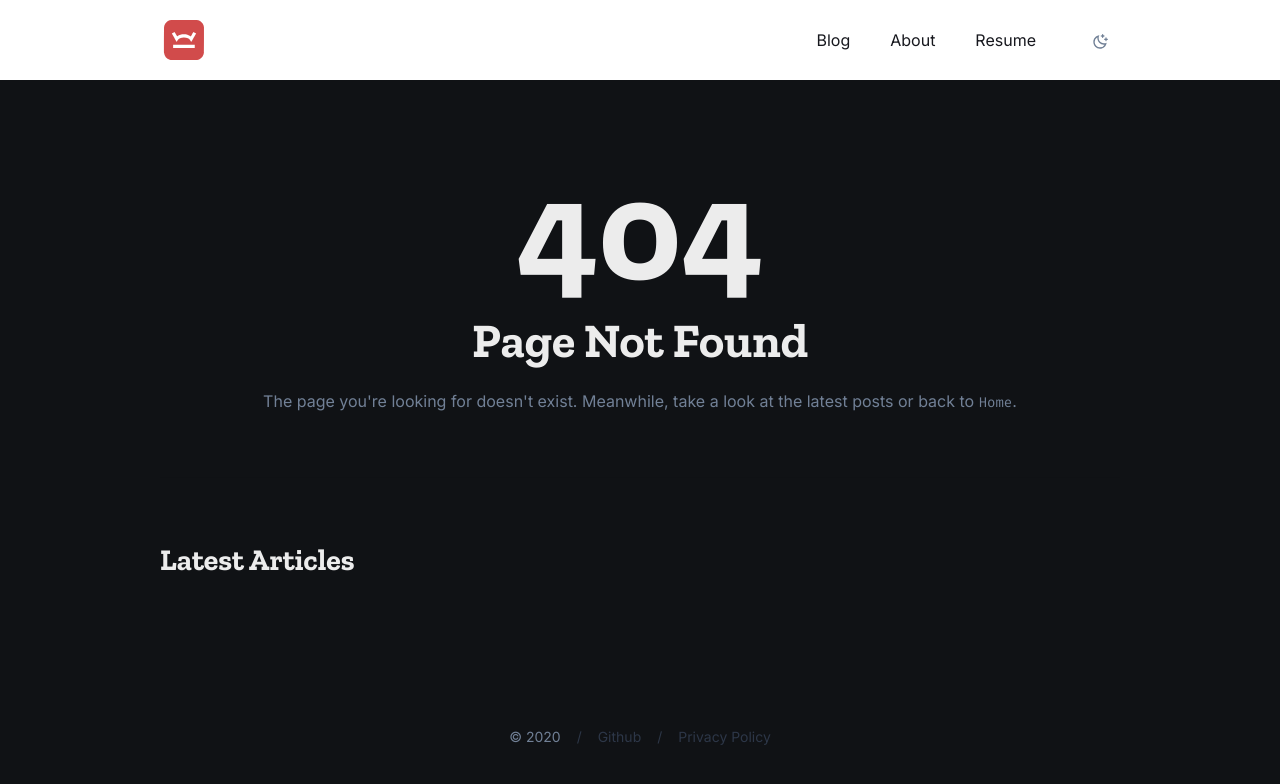
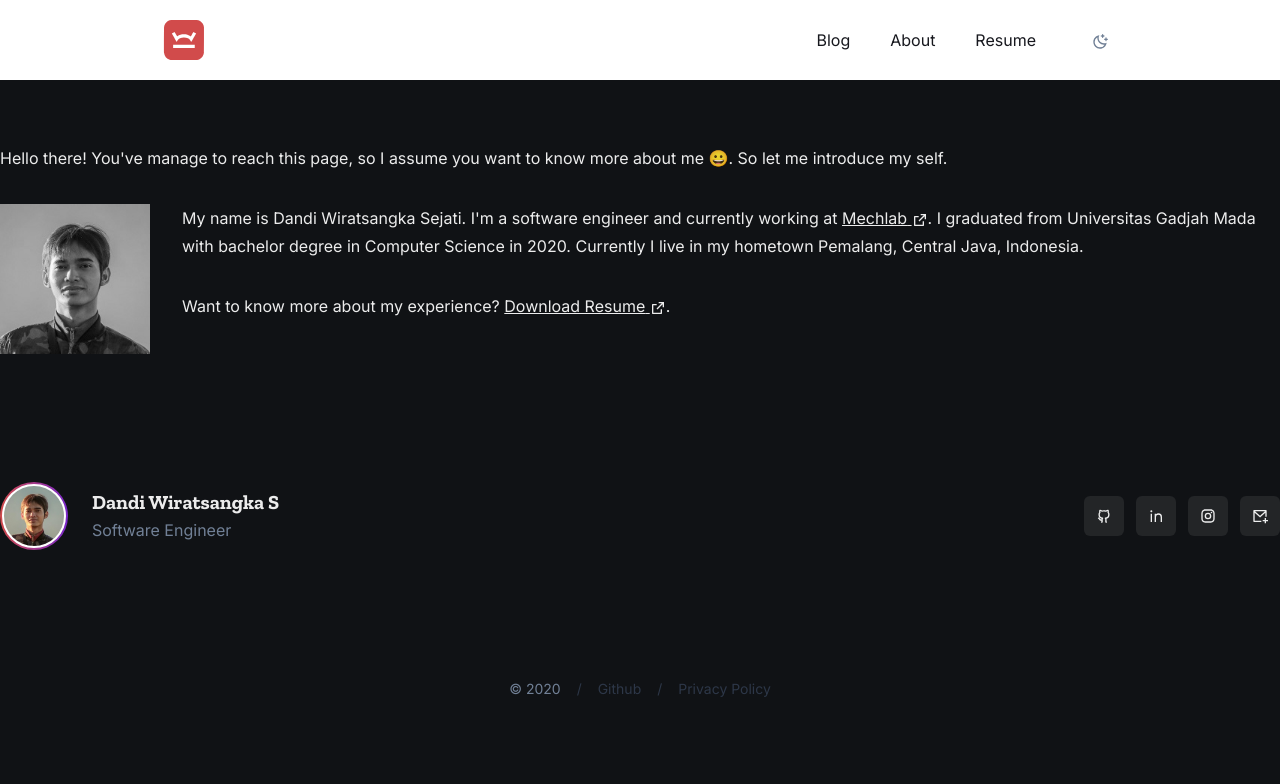
Before and after one commit to dandiws/dandiws.io, a Next.js app: page /about in a window 1280 px wide. Before the commit this address had no page. Shown: the top 784 px of the page. Built offline with nearby package versions, Linux system fonts and the light colour scheme.

Commit message:
add about page

```diff
--- /dev/null
+++ b/pages/about.mdx
@@ -0,0 +1,44 @@
+---
+# layout: 'blogpost'
+title: 'About Me'
+published_at: '2021-04-02'
+---
+
+import { Image } from '@chakra-ui/image'
+import { Flex, Text } from '@chakra-ui/layout'
+import ExternalLink from 'components/ExternalLink'
+import Author from 'components/Author'
+
+Hello there!
+You've manage to reach this page, so I assume you want to know more about me 😀.
+So let me introduce my self.
+
+<Flex
+  flexDirection={['column', 'row']}
+  alignItems={['center', 'start']}
+  mb={32}
+>
+  <Image
+    w={150}
+    h={150}
+    src="/images/avatar.jpg"
+    mb={3}
+    filter="grayscale(1)"
+    mr={8}
+    mb={[6, 0]}
+  />
+  <div>
+    <Text as="p" lineHeight="28px" mb={3}>
+      My name is Dandi Wiratsangka Sejati. I'm a software engineer and currently
+      working at <ExternalLink href="https://mechlab.id">Mechlab</ExternalLink>.
+      I graduated from Universitas Gadjah Mada with bachelor degree in Computer
+      Science in 2020. Currently I live in my hometown Pemalang, Central Java,
+      Indonesia.
+    </Text>
+    <Text as="p" lineHeight="28px">
+      Want to know more about my experience? <ExternalLink href="/resume.pdf">Download Resume</ExternalLink>.
+    </Text>
+  </div>
+</Flex>
+
+<Author />
```
